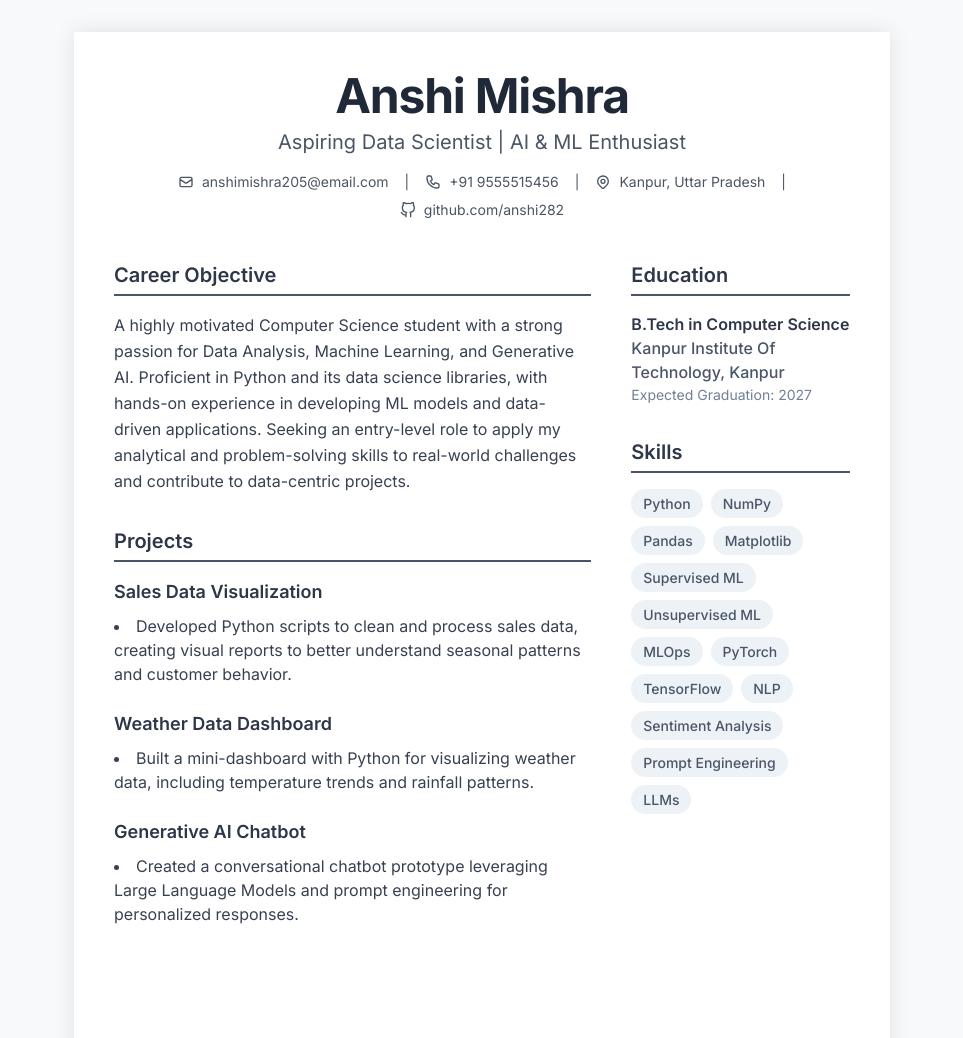
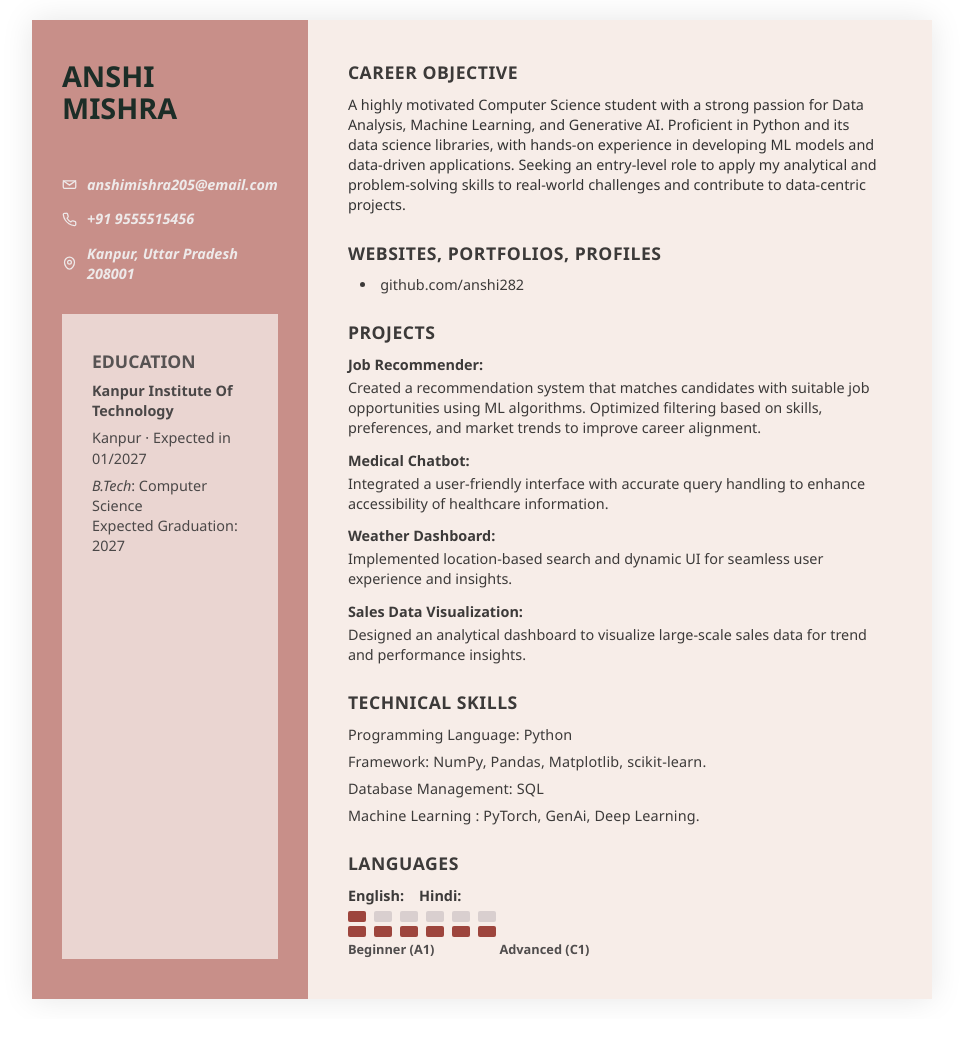
Before and after one commit to anshi282/My-Resume, a plain HTML site: page index.html in a window 1280 px wide. Shown: the whole page, without its empty margins (158-1121 px from the left). Drawn offline with nearby package versions, Linux system fonts and the light colour scheme.

Commit message:
Update index.html

```diff
--- a/index.html
+++ b/index.html
@@ -1,156 +1,350 @@
 <!DOCTYPE html>
 <html lang="en">
 <head>
-    <meta charset="UTF-8">
-    <meta name="viewport" content="width=device-width, initial-scale=1.0">
+<meta charset="UTF-8" />
+<meta name="viewport" content="width=device-width, initial-scale=1" />
 <title>Anshi Mishra - Resume</title>
-    <script src="https://cdn.tailwindcss.com"></script>
-    <link href="https://fonts.googleapis.com/css2?family=Inter:wght@400;500;600;700&display=swap" rel="stylesheet">
 <style>
+  /* Reset and base */
+  * {
+    box-sizing: border-box;
+  }
   body {
-            font-family: 'Inter', sans-serif;
-            background-color: #f8f9fa;
+    font-family: "Segoe UI", Tahoma, Geneva, Verdana, sans-serif;
+    margin: 0;
+    padding: 0;
+    background: #fff;
+    color: #333;
+    font-size: 14px;
+    line-height: 1.4;
   }
-        .resume-container {
-            max-width: 8.5in;
-            min-height: 11in;
-            margin: 0 auto;
-            background-color: white;
-            box-shadow: 0 0 20px rgba(0,0,0,0.1);
+  strong {
+    font-weight: 600;
   }
-        .section-title {
-            border-bottom: 2px solid #4a5568;
-            padding-bottom: 4px;
-            margin-bottom: 16px;
-            font-size: 1.25rem;
+  b {
     font-weight: 600;
-            color: #2d3748;
   }
-        .item-title {
+  /* Container wrapper */
+  .container {
+    min-height: 100vh;
+    display: flex;
+    flex-direction: row;
+    width: 900px;
+    max-width: 95vw;
+    margin: 20px auto;
+    box-shadow: 0 0 30px rgb(0 0 0 / 0.1);
+  }
+  /* Left Sidebar */
+  .left {
+    background-color: #c88f89;
+    color: #1c2d27;
+    width: 280px;
+    display: flex;
+    flex-direction: column;
+    padding: 40px 30px 40px 30px;
+    gap: 15px;
+  }
+  .left h1 {
+    font-weight: 900;
+    font-size: 1.8rem;
+    margin: 0 0 22px 0;
+    line-height: 1.1;
+  }
+  .contact-item {
+    display: flex;
+    align-items: center;
+    gap: 10px;
+    color: #eeeaea;
     font-weight: 600;
-            color: #2d3748;
+    font-size: 0.9rem;
   }
-        .item-subtitle {
-            font-weight: 500;
-            color: #4a5568;
+  .icon-sprite {
+    display: inline-block;
+    width: 15px;
+    height: 15px;
+    color: #eeeaea;
+    flex-shrink: 0;
   }
-        .date-location {
-            color: #718096;
-            font-size: 0.875rem;
+
+  /* Icons style */
+  svg.icon {
+    fill: none;
+    stroke: #eeeaea;
+    stroke-width: 2;
+    stroke-linecap: round;
+    stroke-linejoin: round;
   }
-        .skill-tag {
-            background-color: #edf2f7;
-            color: #4a5568;
-            padding: 4px 12px;
-            border-radius: 16px;
-            font-size: 0.875rem;
-            font-weight: 500;
+
+  /* Left bottom area */
+  .left-bottom {
+    background: #ead5d1;
+    color: #4a4747;
+    flex-grow: 1;
+    padding: 35px 30px;
+    font-size: 0.9rem;
   }
-        .contact-icon {
-            width: 16px;
-            height: 16px;
-            margin-right: 8px;
-            vertical-align: middle;
+  .left-bottom h3 {
+    margin-top: 0;
+    font-weight: 700;
+    font-size: 1.1rem;
+    margin-bottom: 8px;
+    color: #575353;
+  }
+  .education-section p,
+  .education-section strong {
+    margin: 2px 0 7px 0;
+  }
+  .education-section strong {
+    display: inline-block;
+    font-weight: 700;
+  }
+
+  /* Right side content */
+  .right {
+    background-color: #f7ede8;
+    color: #3c3a39;
+    padding: 40px 50px 40px 40px;
+    flex-grow: 1;
+  }
+  .right h2 {
+    font-size: 1.1rem;
+    font-weight: 700;
+    letter-spacing: 0.03em;
+    margin-top: 0;
+    margin-bottom: 10px;
+  }
+  .career-objective-text {
+    font-weight: 400;
+    font-size: 0.9rem;
+    max-width: 100%;
+    line-height: 1.4;
+    margin-top: 0;
+    margin-bottom: 18px;
+    color: #333;
+  }
+
+  /* Websites and Projects */
+  .section {
+    margin-bottom: 25px;
+  }
+  .section ul {
+    list-style: disc inside;
+    padding-left: 12px;
+    margin: 4px 0 10px 0;
+    font-size: 0.9rem;
+  }
+  .section ul li {
+    margin-bottom: 6px;
+  }
+  /* Projects text */
+  .project-item {
+    font-size: 0.9rem;
+    margin-bottom: 12px;
+  }
+  .project-item b {
+    display: inline-block;
+    margin-bottom: 3px;
+  }
+
+  /* TECHNICAL SKILLS */
+  .tech-skills p {
+    margin: 0 0 7px 0;
+    font-size: 0.9rem;
+    letter-spacing: 0.01em;
+  }
+  /* LANGUAGES section */
+  .languages-section {
+    margin-top: 10px;
+  }
+  .languages-section b {
+    font-weight: 700;
+    font-size: 1rem;
+    letter-spacing: 0.03em;
+    margin-bottom: 15px;
+    display: block;
+  }
+  .language-labels {
+    display: flex;
+    gap: 15px;
+    font-weight: 600;
+    margin-bottom: 5px;
+    font-size: 0.9rem;
+  }
+  .language-bars {
+    display: flex;
+    gap: 8px;
+  }
+  /* language bar blocks, 6 blocks for each language */
+  .lang-block {
+    width: 18px;
+    height: 11px;
+    background-color: #d9cfcf;
+    border-radius: 2px;
+  }
+  .lang-block.active {
+    background-color: #9d453d;
+  }
+  /* Labels below bars */
+  .language-proficiency {
+    display: flex;
+    justify-content: flex-start;
+    column-gap: 65px;
+    font-size: 0.8rem;
+    font-weight: 600;
+    color: #504d4d;
+    margin-top: 4px;
+  }
+  /* Responsive tweaks */
+  @media(max-width: 790px) {
+    .container {
+      flex-direction: column;
+      width: 92vw;
+    }
+    .left {
+      width: 100%;
+      flex-direction: row;
+      padding: 20px 15px;
+      gap: 20px;
+      flex-wrap: wrap;
+      align-items: flex-start;
+    }
+    .left h1 {
+      flex-basis: 100%;
+      font-size: 1.5rem;
+    }
+    .contact-item {
+      font-size: 0.85rem;
+      flex-basis: 100%;
+    }
+    .left-bottom {
+      width: 100%;
+      padding: 25px 20px;
+      font-size: 0.85rem;
+    }
+    .right {
+      padding: 25px 20px;
+    }
   }
 </style>
 </head>
-<body class="p-4 sm:p-8">
-    <div class="resume-container p-6 sm:p-10">
-        <!-- Header Section -->
-        <header class="text-center mb-10">
-            <h1 class="text-4xl sm:text-5xl font-bold text-gray-800 tracking-tight">Anshi Mishra</h1>
-            <p class="text-lg sm:text-xl text-gray-600 mt-2">Aspiring Data Scientist | AI & ML Enthusiast</p>
-            <div class="flex justify-center items-center flex-wrap mt-4 gap-x-4 gap-y-2 text-gray-600 text-sm">
-                <a href="mailto:anshimishra205@email.com" class="hover:text-blue-600 flex items-center">
-                    <svg class="contact-icon" xmlns="http://www.w3.org/2000/svg" fill="none" viewBox="0 0 24 24" stroke="currentColor"><path stroke-linecap="round" stroke-linejoin="round" stroke-width="2" d="M3 8l7.89 5.26a2 2 0 002.22 0L21 8M5 19h14a2 2 0 002-2V7a2 2 0 00-2-2H5a2 2 0 00-2 2v10a2 2 0 002 2z"/></svg>
-                    anshimishra205@email.com
-                </a>
-                <span class="hidden sm:inline">|</span>
-                <a href="#" class="hover:text-blue-600 flex items-center">
-                    <svg class="contact-icon" xmlns="http://www.w3.org/2000/svg" fill="none" viewBox="0 0 24 24" stroke="currentColor"><path stroke-linecap="round" stroke-linejoin="round" stroke-width="2" d="M3 5a2 2 0 012-2h3.28a1 1 0 01.948.684l1.498 4.493a1 1 0 01-.502 1.21l-2.257 1.13a11.042 11.042 0 005.516 5.516l1.13-2.257a1 1 0 011.21-.502l4.493 1.498a1 1 0 01.684.949V19a2 2 0 01-2 2h-1C9.716 21 3 14.284 3 6V5z"/></svg>
-                    +91 9555515456
-                </a>
-                <span class="hidden sm:inline">|</span>
-                 <a href="#" class="hover:text-blue-600 flex items-center">
-                    <svg class="contact-icon" xmlns="http://www.w3.org/2000/svg" fill="none" viewBox="0 0 24 24" stroke="currentColor"><path stroke-linecap="round" stroke-linejoin="round" stroke-width="2" d="M17.657 16.657L13.414 20.9a1.998 1.998 0 01-2.827 0l-4.244-4.243a8 8 0 1111.314 0z"/><path stroke-linecap="round" stroke-linejoin="round" stroke-width="2" d="M15 11a3 3 0 11-6 0 3 3 0 016 0z"/></svg>
-                    Kanpur, Uttar Pradesh
-                </a>
-                <span class="hidden sm:inline">|</span>
-                <a href="https://github.com/anshi282" target="_blank" class="hover:text-blue-600 flex items-center">
-                     <svg class="contact-icon" xmlns="http://www.w3.org/2000/svg" fill="none" viewBox="0 0 24 24" stroke="currentColor"><path stroke-linecap="round" stroke-linejoin="round" stroke-width="2" d="M9 19c-5 1.5-5-2.5-7-3m14 6v-3.87a3.37 3.37 0 0 0-.94-2.61c3.14-.35 6.44-1.54 6.44-7A5.44 5.44 0 0 0 20 4.77 5.07 5.07 0 0 0 19.91 1S18.73.65 16 2.48a13.38 13.38 0 0 0-7 0C6.27.65 5.09 1 5.09 1A5.07 5.07 0 0 0 5 4.77a5.44 5.44 0 0 0-1.5 3.78c0 5.42 3.3 6.61 6.44 7A3.37 3.37 0 0 0 9 18.13V22"/></svg>
-                    github.com/anshi282
-                </a>
+<body>
+  <div class="container" role="main" aria-label="Anshi Mishra Resume">
+    <!-- Left Panel -->
+    <aside class="left" aria-label="Contact and education">
+      <h1 tabindex="0">ANSHI<br />MISHRA</h1>
+      <address>
+        <p class="contact-item">
+          <svg aria-hidden="true" class="icon icon-envelope icon-sprite" viewBox="0 0 24 24" role="img" focusable="false" >
+            <path d="M4 4h16v16H4z" stroke="none" fill="none"/>
+            <polyline points="22,6 12,13 2,6" />
+            <rect x="2" y="6" width="20" height="12" rx="2"></rect>
+          </svg>
+          <span>anshimishra205@email.com</span>
+        </p>
+        <p class="contact-item">
+          <svg aria-hidden="true" class="icon icon-phone icon-sprite" viewBox="0 0 24 24" role="img" focusable="false">
+            <path d="M22 16.92v3a2 2 0 0 1-2.18 2 19.8 19.8 0 0 1-8.63-3.07
+                     19.5 19.5 0 0 1-6-6 19.8 19.8 0 0 1-3.07-8.66A2
+                     2 0 0 1 4.11 2h3a2 2 0 0 1 2 1.72
+                     13.05 13.05 0 0 0 .7 2.81 2 2 0 0 1-.45
+                     2.11L8.09 9.91a16 16 0 0 0 6 6l1.27-1.27a2
+                     2 0 0 1 2.11-.45c.84.35 1.6.64 2.81.7A2 2 0 0
+                     1 22 16.92z" fill="none" stroke="#eeeaea" stroke-width="2" stroke-linecap="round" stroke-linejoin="round"></path>
+          </svg>
+          <span>+91 9555515456</span>
+        </p>
+        <p class="contact-item">
+          <svg aria-hidden="true" class="icon icon-location icon-sprite" viewBox="0 0 24 24" role="img" focusable="false">
+            <circle cx="12" cy="10" r="3" />
+            <path d="M12 21c-4 0-8-6-8-11a8 8 0 0 1 16 0c0 5-4
+            11-8 11z" fill="none" stroke="#eeeaea" stroke-width="2" stroke-linecap="round" stroke-linejoin="round"></path>
+          </svg>
+          <span>Kanpur, Uttar Pradesh 208001</span>
+        </p>
+      </address>
+
+      <div class="left-bottom" aria-label="Education">
+        <h3>EDUCATION</h3>
+        <div class="education-section" tabindex="0">
+          <p><b>Kanpur Institute Of Technology</b></p>
+          <p>Kanpur &middot; Expected in 01/2027</p>
+          <p><em>B.Tech</em>: Computer Science<br/>Expected Graduation: 2027</p>
         </div>
-        </header>
-
-        <main class="grid grid-cols-1 md:grid-cols-3 gap-10">
-            <!-- Left Column -->
-            <div class="md:col-span-2">
-                <!-- Career Objective -->
-                <section>
-                    <h2 class="section-title">Career Objective</h2>
-                    <p class="text-gray-700 leading-relaxed">
+      </div>
+    </aside>
+    <!-- Right Panel -->
+    <section class="right" aria-label="Professional information">
+      <div class="career-objective-section section">
+        <h2>CAREER OBJECTIVE</h2>
+        <p class="career-objective-text" tabindex="0">
           A highly motivated Computer Science student with a strong passion for Data Analysis, Machine Learning, and Generative AI. Proficient in Python and its data science libraries, with hands-on experience in developing ML models and data-driven applications. Seeking an entry-level role to apply my analytical and problem-solving skills to real-world challenges and contribute to data-centric projects.
         </p>
-                </section>
+      </div>
 
-                <!-- Projects -->
-                <section class="mt-8">
-                    <h2 class="section-title">Projects</h2>
-                    <div class="mb-6">
-                        <h3 class="item-title text-lg">Sales Data Visualization</h3>
-                        <ul class="list-disc list-inside mt-2 text-gray-700 space-y-1">
-                            <li>Developed Python scripts to clean and process sales data, creating visual reports to better understand seasonal patterns and customer behavior.</li>
+      <div class="websites-section section">
+        <h2>WEBSITES, PORTFOLIOS, PROFILES</h2>
+        <ul tabindex="0" aria-label="GitHub profile link">
+          <li>github.com/anshi282</li>
         </ul>
       </div>
-                    <div class="mb-6">
-                        <h3 class="item-title text-lg">Weather Data Dashboard</h3>
-                        <ul class="list-disc list-inside mt-2 text-gray-700 space-y-1">
-                            <li>Built a mini-dashboard with Python for visualizing weather data, including temperature trends and rainfall patterns.</li>
-                        </ul>
+
+      <div class="projects-section section">
+        <h2>PROJECTS</h2>
+
+        <div class="project-item" tabindex="0">
+          <b>Job Recommender:</b><br />
+          Created a recommendation system that matches candidates with suitable job opportunities using ML algorithms. Optimized filtering based on skills, preferences, and market trends to improve career alignment.
         </div>
-                     <div class="mb-6">
-                        <h3 class="item-title text-lg">Generative AI Chatbot</h3>
-                        <ul class="list-disc list-inside mt-2 text-gray-700 space-y-1">
-                            <li>Created a conversational chatbot prototype leveraging Large Language Models and prompt engineering for personalized responses.</li>
-                        </ul>
+        <div class="project-item" tabindex="0">
+          <b>Medical Chatbot:</b><br />
+          Integrated a user-friendly interface with accurate query handling to enhance accessibility of healthcare information.
+        </div>
+        <div class="project-item" tabindex="0">
+          <b>Weather Dashboard:</b><br />
+          Implemented location-based search and dynamic UI for seamless user experience and insights.
+        </div>
+        <div class="project-item" tabindex="0">
+          <b>Sales Data Visualization:</b><br />
+          Designed an analytical dashboard to visualize large-scale sales data for trend and performance insights.
+        </div>
+      </div>
+
+      <div class="tech-skills section" tabindex="0">
+        <h2>TECHNICAL SKILLS</h2>
+        <p>Programming Language: Python</p>
+        <p>Framework: NumPy, Pandas, Matplotlib, scikit-learn.</p>
+        <p>Database Management: SQL</p>
+        <p>Machine Learning : PyTorch, GenAi, Deep Learning.</p>
+      </div>
+
+      <div class="languages-section" tabindex="0">
+        <h2>LANGUAGES</h2>
+        <div class="language-labels" aria-label="Language names">
+          <div>English:</div>
+          <div>Hindi:</div>
+        </div>
+        <div class="language-bars" aria-label="English language proficiency">
+          <div class="lang-block active" aria-hidden="true"></div>
+          <div class="lang-block" aria-hidden="true"></div>
+          <div class="lang-block" aria-hidden="true"></div>
+          <div class="lang-block" aria-hidden="true"></div>
+          <div class="lang-block" aria-hidden="true"></div>
+          <div class="lang-block" aria-hidden="true"></div>
+        </div>
+        <div class="language-bars" aria-label="Hindi language proficiency" style="margin-top: 4px;">
+          <div class="lang-block active" aria-hidden="true"></div>
+          <div class="lang-block active" aria-hidden="true"></div>
+          <div class="lang-block active" aria-hidden="true"></div>
+          <div class="lang-block active" aria-hidden="true"></div>
+          <div class="lang-block active" aria-hidden="true"></div>
+          <div class="lang-block active" aria-hidden="true"></div>
+        </div>
+        <div class="language-proficiency" aria-label="Language proficiency labels">
+          <div>Beginner (A1)</div>
+          <div>Advanced (C1)</div>
+        </div>
       </div>
     </section>
   </div>
-
-            <!-- Right Column -->
-            <div>
-                <!-- Education -->
-                <section>
-                    <h2 class="section-title">Education</h2>
-                    <div>
-                        <h3 class="item-title">B.Tech in Computer Science</h3>
-                        <p class="item-subtitle">Kanpur Institute Of Technology, Kanpur</p>
-                        <p class="date-location">Expected Graduation: 2027</p>
-                    </div>
-                </section>
-
-                <!-- Skills -->
-                <section class="mt-8">
-                    <h2 class="section-title">Skills</h2>
-                    <div class="flex flex-wrap gap-2">
-                        <span class="skill-tag">Python</span>
-                        <span class="skill-tag">NumPy</span>
-                        <span class="skill-tag">Pandas</span>
-                        <span class="skill-tag">Matplotlib</span>
-                        <span class="skill-tag">Supervised ML</span>
-                        <span class="skill-tag">Unsupervised ML</span>
-                        <span class="skill-tag">MLOps</span>
-                        <span class="skill-tag">PyTorch</span>
-                        <span class="skill-tag">TensorFlow</span>
-                        <span class="skill-tag">NLP</span>
-                        <span class="skill-tag">Sentiment Analysis</span>
-                        <span class="skill-tag">Prompt Engineering</span>
-                        <span class="skill-tag">LLMs</span>
-                    </div>
-                </section>
-            </div>
-        </main>
-    </div>
 </body>
 </html>
```
Lines whose indentation alone changed are shown as unchanged.
